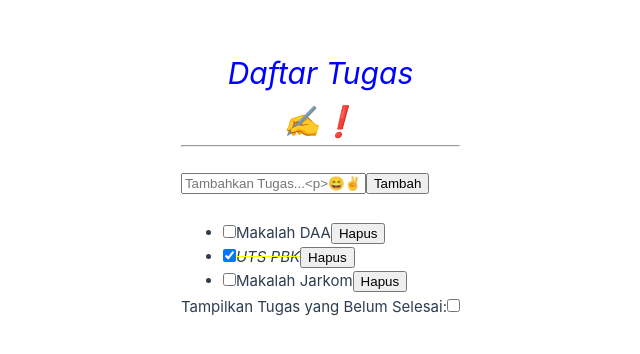
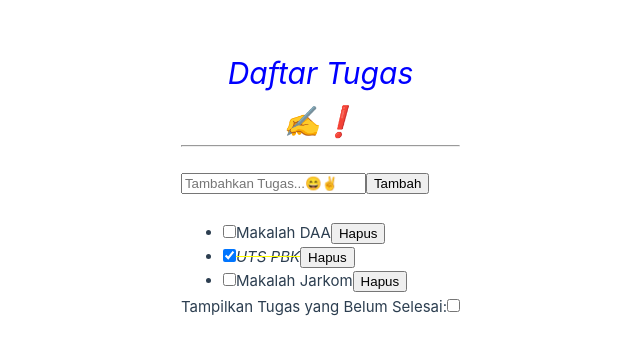
Before and after one commit to cintiadesandi/28-PBK-UTS-213510782, a Vue app: page / in a window 1280 px wide. Shown: the part 216-570 px from the top of the page, without its empty margins (180-820 px from the left). Built offline with nearby package versions, Linux system fonts and the light colour scheme.

Commit message:
Update App.vue

```diff
--- a/src/App.vue
+++ b/src/App.vue
@@ -2,7 +2,7 @@
   <div>
     <h1>Daftar Tugas<p>&#9997;&#10071;</p></h1><hr><br>
     <form @submit.prevent="addActivity">
-      <input type="text" v-model="newActivity" placeholder="Tambahkan Tugas...<p>&#128516;&#9996;</p>">
+      <input type="text" v-model="newActivity" placeholder="Tambahkan Tugas...&#128516;&#9996;">
       <button>Tambah</button>
     </form><br>
     <table>
```
